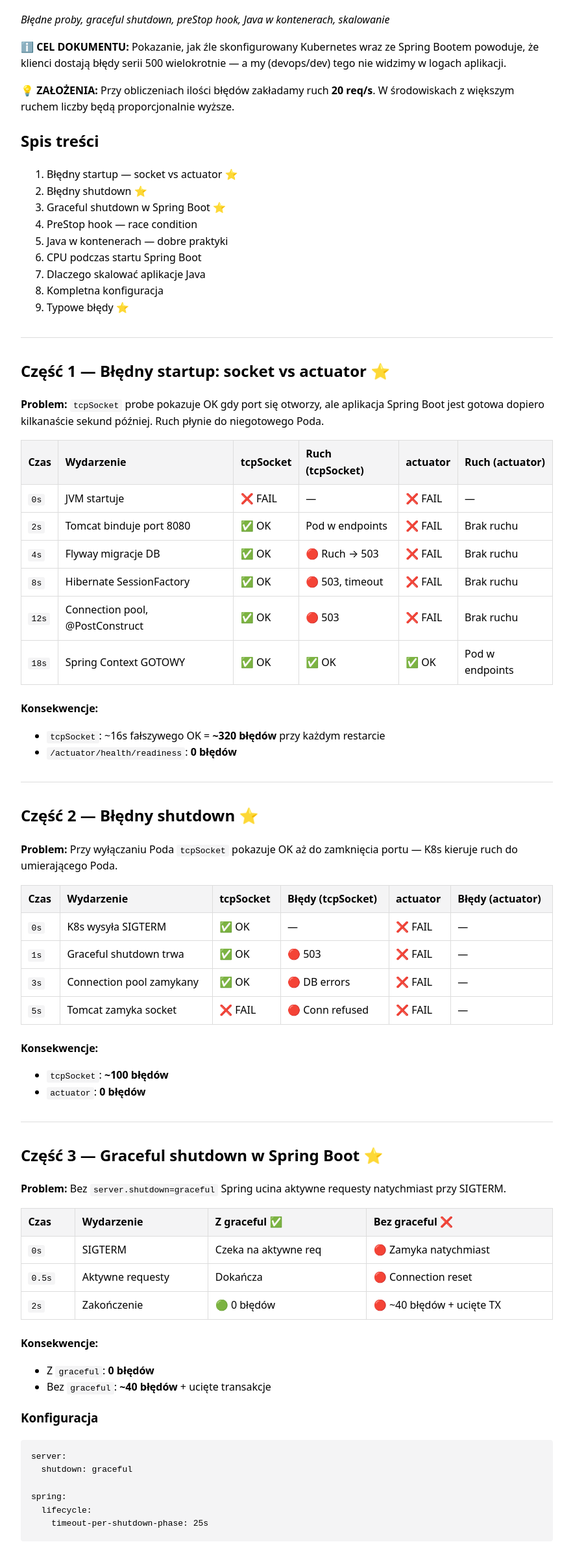
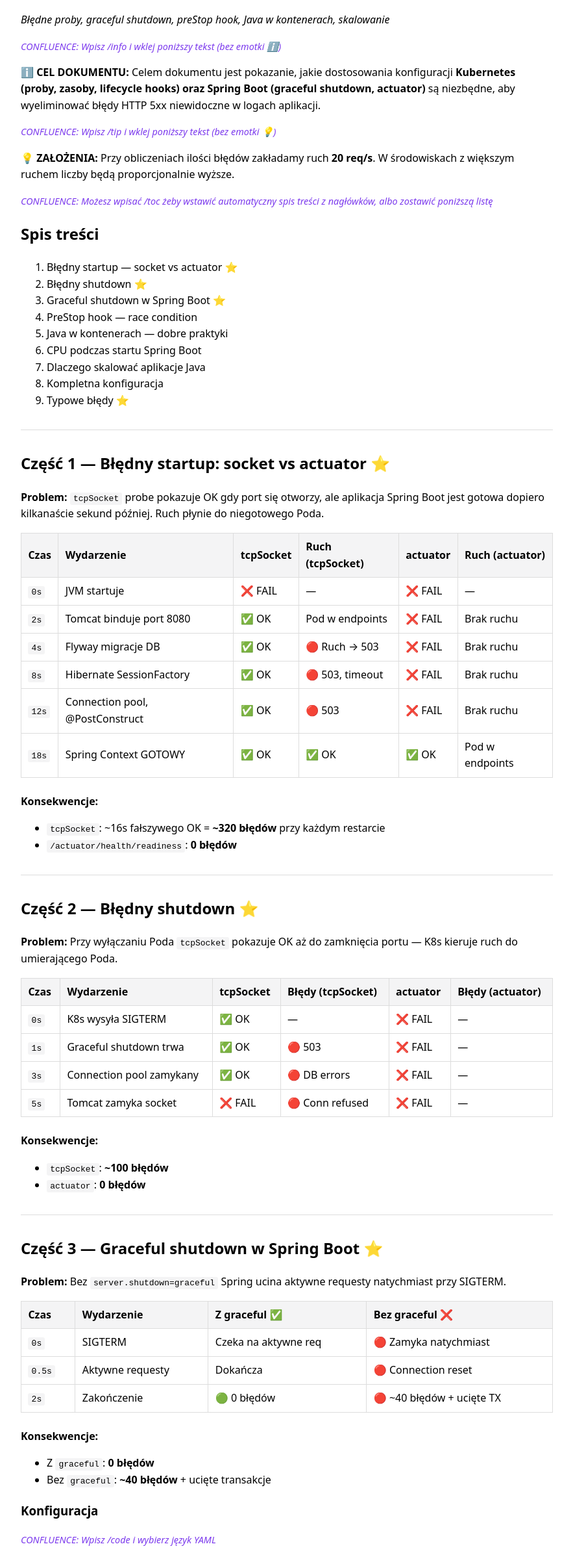
Before and after one commit to otosek/mini-tutorial, a plain HTML site: page tutorials/kubernetes/spring-boot-k8s-probes-confluence.html in a window 1280 px wide. Shown: the part 108-2501 px from the top of the page at 65% size, without its empty margins (198-1081 px from the left). Drawn offline with Linux system fonts and the light colour scheme.

Commit message:
Aktualizacja wersji Confluence tutoriala
- Nowy cel dokumentu (Kubernetes + Spring Boot, eliminacja 5xx)
- Dodano podpowiedzi CONFLUENCE w pochylonym tekście:
  - /info dla celu dokumentu
  - /tip dla założeń i porad
  - /warning dla ostrzeżeń
  - /code (YAML) dla bloków kodu
  - /toc dla spisu treści

Co-authored-by: Marcin O <marcinotowski@gmail.com>

```diff
--- a/tutorials/kubernetes/spring-boot-k8s-probes-confluence.html
+++ b/tutorials/kubernetes/spring-boot-k8s-probes-confluence.html
@@ -19,6 +19,7 @@
     code { font-family: monospace; background: #f4f4f5; padding: 0.15em 0.4em; border-radius: 3px; }
     pre code { background: none; padding: 0; }
     hr { border: none; border-top: 1px solid #ddd; margin: 2rem 0; }
+    .confluence-hint { color: #7c3aed; font-style: italic; font-size: 0.9em; }
   </style>
 </head>
 <body>
@@ -26,10 +27,13 @@
 <h1>Spring Boot + Kubernetes Probes</h1>
 <p><em>Błędne proby, graceful shutdown, preStop hook, Java w kontenerach, skalowanie</em></p>
 
-<p>ℹ️ <strong>CEL DOKUMENTU:</strong> Pokazanie, jak źle skonfigurowany Kubernetes wraz ze Spring Bootem powoduje, że klienci dostają błędy serii 500 wielokrotnie — a my (devops/dev) tego nie widzimy w logach aplikacji.</p>
+<p class="confluence-hint">CONFLUENCE: Wpisz /info i wklej poniższy tekst (bez emotki ℹ️)</p>
+<p>ℹ️ <strong>CEL DOKUMENTU:</strong> Celem dokumentu jest pokazanie, jakie dostosowania konfiguracji <strong>Kubernetes (proby, zasoby, lifecycle hooks) oraz Spring Boot (graceful shutdown, actuator)</strong> są niezbędne, aby wyeliminować błędy HTTP 5xx niewidoczne w logach aplikacji.</p>
 
+<p class="confluence-hint">CONFLUENCE: Wpisz /tip i wklej poniższy tekst (bez emotki 💡)</p>
 <p>💡 <strong>ZAŁOŻENIA:</strong> Przy obliczeniach ilości błędów zakładamy ruch <strong>20 req/s</strong>. W środowiskach z większym ruchem liczby będą proporcjonalnie wyższe.</p>
 
+<p class="confluence-hint">CONFLUENCE: Możesz wpisać /toc żeby wstawić automatyczny spis treści z nagłówków, albo zostawić poniższą listę</p>
 <h2>Spis treści</h2>
 <ol>
   <li>Błędny startup — socket vs actuator ⭐</li>
@@ -221,6 +225,7 @@
 </ul>
 
 <h3>Konfiguracja</h3>
+<p class="confluence-hint">CONFLUENCE: Wpisz /code i wybierz język YAML</p>
 <pre><code>server:
   shutdown: graceful
 
@@ -239,6 +244,7 @@ spring:
 </ol>
 <p>SIGTERM dociera szybciej niż propagacja endpoints. Przez 1-2s ruch wciąż płynie do zamykającego się Poda.</p>
 
+<p class="confluence-hint">CONFLUENCE: Wpisz /warning i wklej poniższy tekst (bez emotki ⚠️)</p>
 <p>⚠️ <strong>UWAGA:</strong> Bez preStop: ~20-40 błędów przy każdym shutdown (nawet z graceful shutdown włączonym).</p>
 
 <p><strong>Konsekwencje:</strong></p>
@@ -248,6 +254,7 @@ spring:
 </ul>
 
 <h3>Rozwiązanie — preStop hook</h3>
+<p class="confluence-hint">CONFLUENCE: Wpisz /code i wybierz język YAML</p>
 <pre><code>spec:
   containers:
   - name: app
@@ -300,6 +307,7 @@ spring:
 </table>
 
 <h3>JAVA_TOOL_OPTIONS — wszystkie flagi w jednym miejscu</h3>
+<p class="confluence-hint">CONFLUENCE: Wpisz /code i wybierz język YAML</p>
 <pre><code>env:
   - name: JAVA_TOOL_OPTIONS
     value: >-
@@ -308,6 +316,7 @@ spring:
       -XX:+ExitOnOutOfMemoryError
       -XX:+UseG1GC</code></pre>
 
+<p class="confluence-hint">CONFLUENCE: Wpisz /tip i wklej poniższy tekst (bez emotki 💡)</p>
 <p>💡 <strong>TIP:</strong> <code>requests.memory = limits.memory</code> dla JVM. Inaczej JVM alokuje heap na podstawie requests, a potem OOMKill.</p>
 
 <hr>
@@ -325,6 +334,7 @@ spring:
 
 <h3>Rozwiązanie 1 — usuń limits.cpu (Burstable QoS)</h3>
 <p>Ustaw tylko <code>requests.cpu</code>, bez <code>limits.cpu</code>. Aplikacja może użyć więcej CPU jeśli jest dostępny na nodzie.</p>
+<p class="confluence-hint">CONFLUENCE: Wpisz /code i wybierz język YAML</p>
 <pre><code>resources:
   requests:
     memory: "1Gi"
@@ -342,6 +352,7 @@ spring:
   <li>Zainstalowany kontroler: <code>helm install kube-startup-cpu-boost</code></li>
 </ul>
 
+<p class="confluence-hint">CONFLUENCE: Wpisz /code i wybierz język YAML</p>
 <pre><code>apiVersion: autoscaling.x-k8s.io/v1alpha1
 kind: StartupCPUBoost
 metadata:
@@ -401,6 +412,7 @@ spec:
 <h2>Część 8 — Kompletna konfiguracja</h2>
 
 <h3>application.yml</h3>
+<p class="confluence-hint">CONFLUENCE: Wpisz /code i wybierz język YAML</p>
 <pre><code>server:
   shutdown: graceful
 
@@ -424,6 +436,7 @@ management:
           include: livenessState</code></pre>
 
 <h3>Deployment</h3>
+<p class="confluence-hint">CONFLUENCE: Wpisz /code i wybierz język YAML</p>
 <pre><code>spec:
   containers:
   - name: app
```
